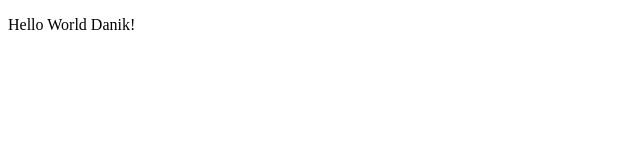
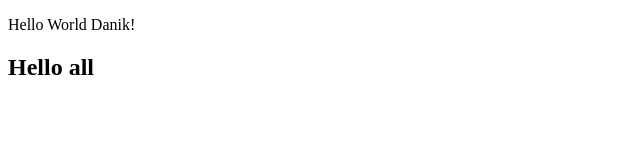
Before and after one commit to Batler5/project2, a plain HTML site: page index.html in a window 1280 px wide. Shown: the whole page, without its empty margins (0-640 px from the left). Drawn offline with Linux system fonts and the light colour scheme.

Commit message:
index.html mod

```diff
--- a/index.html
+++ b/index.html
@@ -9,6 +9,7 @@
 <body>
 
 <p onclick="">Hello World Danik!</p>
+<h2>Hello all</h2>
 
 <!-- <script>
 alert(1)
```
